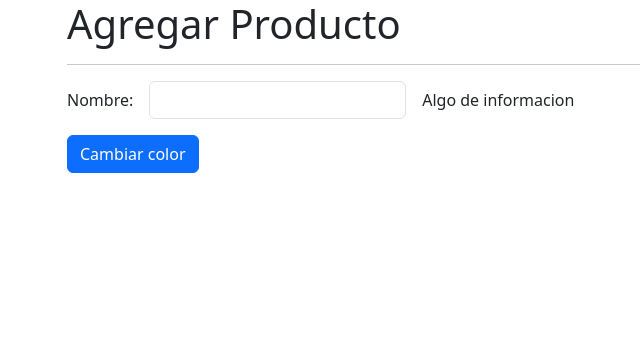
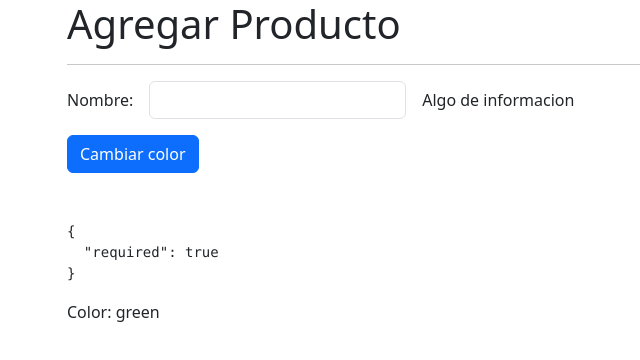
Before and after one commit to ybarrial/11-directiveSignals, an Angular app: page /products/product in a window 1280 px wide. Shown: the top 360 px of the page, without its empty margins (15-655 px from the left). Built offline with nearby package versions, Linux system fonts and the light colour scheme.

Commit message:
add traditional reactive form

```diff
--- a/src/app/products/pages/product-page/product-page.component.html
+++ b/src/app/products/pages/product-page/product-page.component.html
@@ -1,13 +1,13 @@
 <h1>Agregar Producto</h1>
 <hr>
 
-<form>
+<form [formGroup]="myForm">
     <div class="row g-3 align-items-center mb-3">
         <div class="col-auto">
             <label>Nombre:</label>
         </div>
         <div class="col-auto">
-            <input type="text" class="form-control">
+            <input formControlName="name" type="text" class="form-control">
         </div>
         <div class="col-auto">
             <span>Algo de informacion</span>
@@ -15,7 +15,10 @@
     </div>
     <div class="row">
         <div class="col">
-            <button class="btn btn-primary">Cambiar color</button>
+            <button (click)="changeColor()" class="btn btn-primary">Cambiar color</button>
         </div>
     </div>
 </form>
+
+<pre class="mt-5">{{ myForm.get('name')?.errors | json }}</pre>
+<p>Color: {{ color }} </p>
--- a/src/app/products/pages/product-page/product-page.component.ts
+++ b/src/app/products/pages/product-page/product-page.component.ts
@@ -1,4 +1,5 @@
-import { Component } from '@angular/core';
+import { Component, inject } from '@angular/core';
+import { FormBuilder, FormGroup, Validators } from '@angular/forms';
 
 @Component({
   templateUrl: './product-page.component.html',
@@ -6,4 +7,18 @@
 })
 export class ProductPageComponent {
 
+  private fb = inject( FormBuilder );
+  // constructor( private fb: FormBuilder ) {}
+
+  public color: string = 'green';
+
+  public myForm: FormGroup = this.fb.group({
+    name: ['', [Validators.required, Validators.minLength(6), Validators.email] ],
+  })
+
+  changeColor() {
+    this.color = '#xxxxxx'.replace(/x/g, y=>(Math.random()*16|0).toString(16));
+  }
+
+
 }
--- a/src/app/products/products.module.ts
+++ b/src/app/products/products.module.ts
@@ -3,6 +3,7 @@
 
 import { ProductsRoutingModule } from './products-routing.module';
 import { ProductPageComponent } from './pages/product-page/product-page.component';
+import { ReactiveFormsModule } from '@angular/forms';
 
 
 @NgModule({
@@ -11,7 +12,8 @@
   ],
   imports: [
     CommonModule,
-    ProductsRoutingModule
+    ProductsRoutingModule,
+    ReactiveFormsModule
   ]
 })
 export class ProductsModule { }
```
